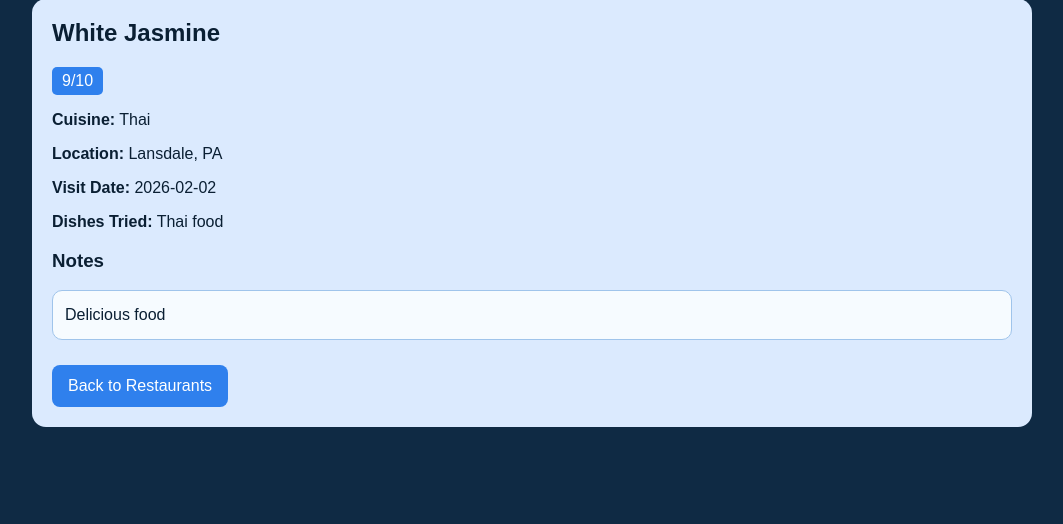
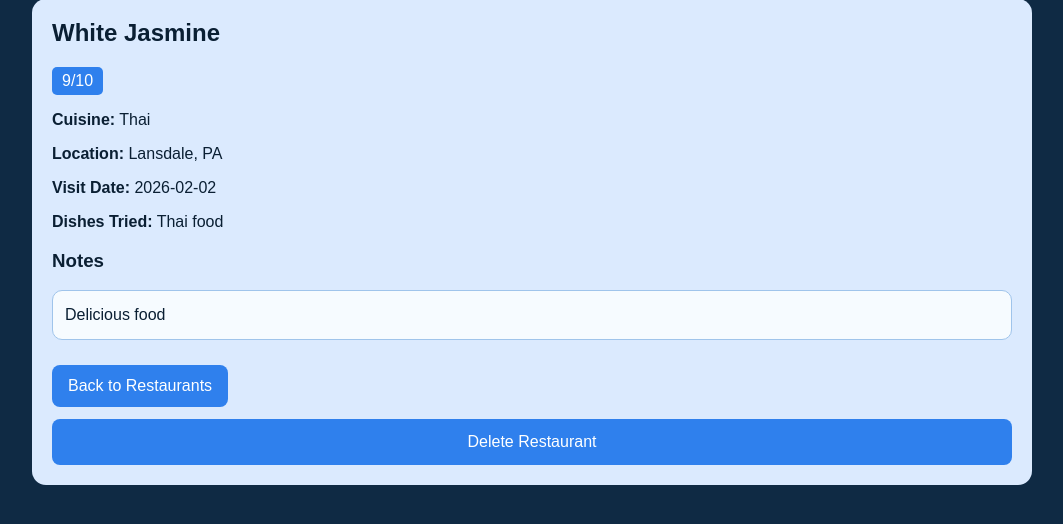
Before and after one commit to Bhimpele81/RestaurantRater, a Flask app: page /restaurant/1 in a window 1280 px wide. Shown: the part 179-703 px from the top of the page, without its empty margins (108-1171 px from the left). Run offline with Flask 3, Linux system fonts and the light colour scheme; data comes from the database, SQL or seed files in the repository.

Commit message:
Published your App
Replit-Commit-Author: Deployment
Replit-Commit-Session-Id: 55b8a489-5a2d-4ff0-8a3b-2a0a7eb91bbd
Replit-Commit-Checkpoint-Type: full_checkpoint
Replit-Commit-Event-Id: ff5cd937-4a5d-45c4-ae29-bc5d8c68a320
Replit-Commit-Screenshot-Url: https://storage.googleapis.com/screenshot-production-us-central1/7d153d0e-25dc-4b8e-a68d-ab814314894c/55b8a489-5a2d-4ff0-8a3b-2a0a7eb91bbd/ATTYnnM
Replit-Commit-Deployment-Build-Id: ae6f0fe3-b004-484b-9e06-2d53f127337b
Replit-Helium-Checkpoint-Created: true

```diff
--- a/Restaurant Rater/templates/restaurant_detail.html
+++ b/Restaurant Rater/templates/restaurant_detail.html
@@ -17,9 +17,7 @@
             {% endif %}
 
             {% if restaurant.rating is not none %}
-                <p>
-                    <span class="rating-badge">{{ restaurant.rating }}/10</span>
-                </p>
+                <p><span class="rating-badge">{{ restaurant.rating }}/10</span></p>
             {% endif %}
 
             {% if restaurant.category %}
@@ -55,6 +53,10 @@
             <div style="margin-top: 20px;">
                 <a class="button" href="{{ url_for('restaurants_list') }}">Back to Restaurants</a>
             </div>
+
+            <form method="POST" action="{{ url_for('delete_restaurant', id=restaurant.id) }}" style="margin-top: 12px;">
+                <button type="submit" onclick="return confirm('Delete this restaurant?');">Delete Restaurant</button>
+            </form>
         {% else %}
             <div class="empty-state">
                 Restaurant not found.
```
Also changed, not shown: Restaurant Rater/app.py (+3 -13 lines).
